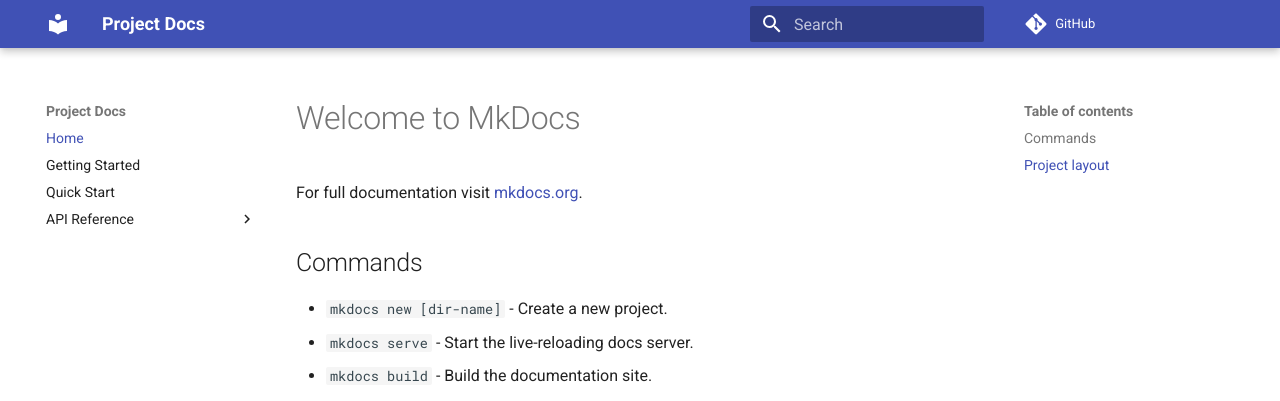
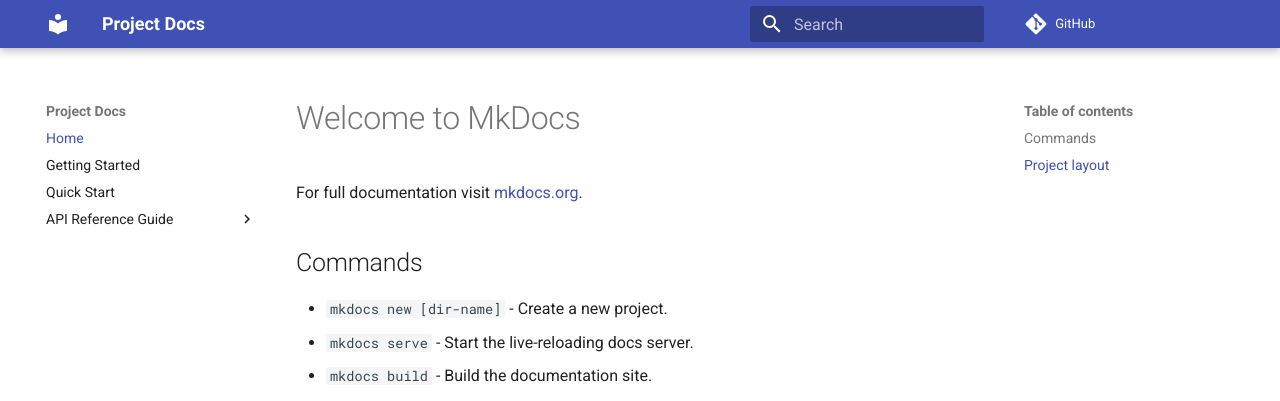
Before and after one commit to RCG1412/Practice-D-A-C, an MkDocs documentation site: the page built from docs/index.md, in a window 1280 px wide. Shown: the top 401 px of the page. Built offline with MkDocs 1.6.1 and Material for MkDocs 9.7.7, drawn with Linux system fonts in a browser that asks for light colours; comment, search, counter and statistics services are not loaded.

Commit message:
updated mkdocs file

```diff
--- a/mkdocs.yml
+++ b/mkdocs.yml
@@ -7,6 +7,6 @@ nav:
 - Home: index.md
 - Getting Started: "Getting Started.md"
 - Quick Start: "Quick Start Guide.md"
-- API Reference:
-  - API Reference Guide/GET.md
-  - API Reference Guide/POST.md
+- API Reference Guide:
+  - "docs/API Reference Guide/GET.md"
+  - "docs/API Reference Guide/POST.md"
```
